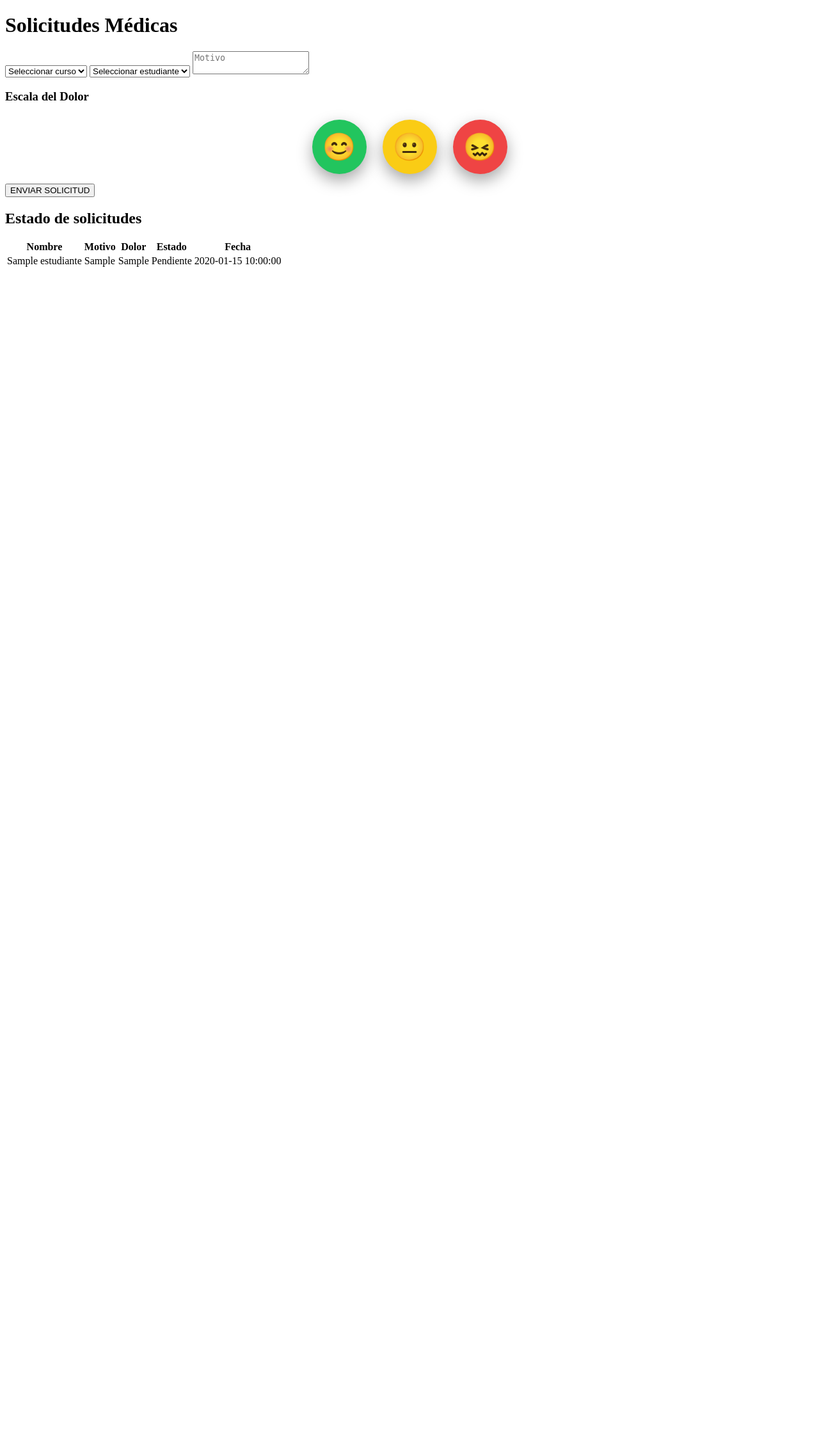
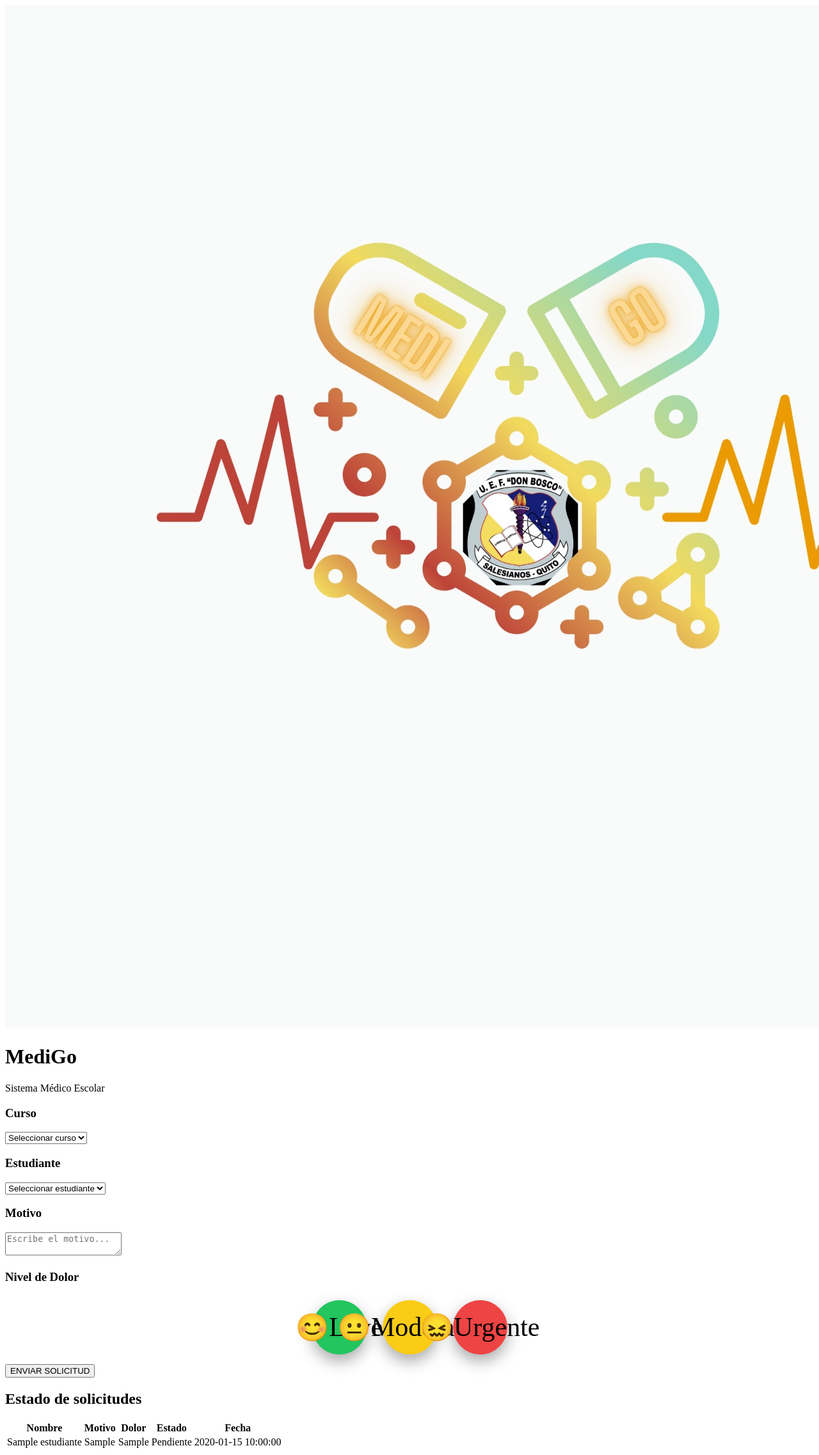
Before and after one commit to estebancabreraanimen2708com-cpu/medigo, a Flask app: page /solicitudes in a window 1280 px wide; the page is wider, and only the part inside the window is pictured. Shown: that part at 64% size. Before the commit the page ends 417 px from the top of that part, so only its background shows below. Run offline with Flask 3, Linux system fonts and the light colour scheme; tables that the repository leaves empty or names only in its code hold one stand-in row (values such as "Sample post"); data that the repository does not hold is empty.

Commit message:
Update solicitudes.html

```diff
--- a/templates/solicitudes.html
+++ b/templates/solicitudes.html
@@ -1,53 +1,167 @@
+<!-- solicitudes.html COMPLETO -->
+
 <!DOCTYPE html>
 <html lang="es">
 <head>
+
 <meta charset="UTF-8">
-<meta name="viewport" content="width=device-width, initial-scale=1.0">
+
+<meta name="viewport"
+content="width=device-width, initial-scale=1.0">
+
 <title>Solicitudes</title>
-<link rel="stylesheet" href="{{ url_for('static', filename='style.css') }}">
+
+<link rel="stylesheet"
+href="{{ url_for('static', filename='style.css') }}">
+
 </head>
 
 <body>
 
 <div class="contenedor">
 
-<h1>Solicitudes Médicas</h1>
+<img
+src="{{ url_for('static', filename='logo.jpg') }}"
+class="logo">
+
+<h1>MediGo</h1>
+
+<p class="subtitulo">
+Sistema Médico Escolar
+</p>
 
 <form method="POST">
 
-<select id="curso" required>
-<option value="">Seleccionar curso</option>
-<option>1BGU A</option>
-<option>1BGU B</option>
-<option>2BGU A</option>
-<option>2BGU B</option>
+<!-- CURSO -->
+
+<div class="card-seccion">
+
+<h3>Curso</h3>
+
+<select id="curso" class="select-bosco" required>
+
+<option value="">
+Seleccionar curso
+</option>
+
+<option>
+1BGU A
+</option>
+
+<option>
+1BGU B
+</option>
+
+<option>
+2BGU A
+</option>
+
+<option>
+2BGU B
+</option>
+
 </select>
 
-<select name="estudiante" required>
-<option value="">Seleccionar estudiante</option>
+</div>
+
+<!-- ESTUDIANTE -->
+
+<div class="card-seccion">
+
+<h3>Estudiante</h3>
+
+<select
+name="estudiante"
+required
+class="select-bosco">
+
+<option value="">
+Seleccionar estudiante
+</option>
 
 {% for e in estudiantes %}
+
 <option value="{{ e.id_estudiante }}">
 {{ e.nombre }}
 </option>
+
 {% endfor %}
 
 </select>
 
-<textarea name="motivo" placeholder="Motivo" required></textarea>
+</div>
 
-<h3>Escala del Dolor</h3>
+<!-- MOTIVO -->
+
+<div class="card-seccion">
+
+<h3>Motivo</h3>
+
+<textarea
+name="motivo"
+placeholder="Escribe el motivo..."
+required></textarea>
+
+</div>
+
+<!-- DOLOR -->
+
+<div class="card-seccion">
+
+<h3>Nivel de Dolor</h3>
 
 <div class="emociones">
 
-<input type="radio" name="dolor" value="1" id="dolor1" required>
-<label for="dolor1" class="cara verde">😊</label>
+<input
+type="radio"
+name="dolor"
+value="1"
+id="dolor1"
+required>
 
-<input type="radio" name="dolor" value="2" id="dolor2">
-<label for="dolor2" class="cara amarillo">😐</label>
+<label
+for="dolor1"
+class="cara verde">
 
-<input type="radio" name="dolor" value="3" id="dolor3">
-<label for="dolor3" class="cara rojo">😖</label>
+<div class="emoji">😊</div>
+
+<span>Leve</span>
+
+</label>
+
+<input
+type="radio"
+name="dolor"
+value="2"
+id="dolor2">
+
+<label
+for="dolor2"
+class="cara amarillo">
+
+<div class="emoji">😐</div>
+
+<span>Moderado</span>
+
+</label>
+
+<input
+type="radio"
+name="dolor"
+value="3"
+id="dolor3">
+
+<label
+for="dolor3"
+class="cara rojo">
+
+<div class="emoji">😖</div>
+
+<span>Urgente</span>
+
+</label>
+
+</div>
 
 </div>
 
@@ -62,17 +176,23 @@ ENVIAR SOLICITUD
 <div class="tabla-scroll">
 
 <table>
+
 <thead>
+
 <tr>
+
 <th>Nombre</th>
 <th>Motivo</th>
 <th>Dolor</th>
 <th>Estado</th>
 <th>Fecha</th>
+
 </tr>
+
 </thead>
 
 <tbody id="tablaSolicitudes"></tbody>
+
 </table>
 
 </div>
@@ -80,41 +200,71 @@ ENVIAR SOLICITUD
 </div>
 
 <script>
+
 let estadosAnteriores = {};
 let primeraCarga = true;
-let audio = new Audio("/static/mixkit-correct-answer-tone-2870.wav");
+
+let audio =
+new Audio(
+"/static/mixkit-correct-answer-tone-2870.wav"
+);
+
 let audioListo = false;
 
 function desbloquearAudio(){
+
     if(audioListo) return;
 
     audio.play()
+
     .then(() => {
+
         audio.pause();
+
         audio.currentTime = 0;
+
         audioListo = true;
+
     })
+
     .catch(() => {});
 }
 
-document.addEventListener("click", desbloquearAudio, { once:true });
-document.addEventListener("touchstart", desbloquearAudio, { once:true });
+document.addEventListener(
+    "click",
+    desbloquearAudio,
+    { once:true }
+);
+
+document.addEventListener(
+    "touchstart",
+    desbloquearAudio,
+    { once:true }
+);
 
 function sonido(){
+
     if(audioListo){
+
         audio.currentTime = 0;
+
         audio.play().catch(() => {});
     }
 }
 
 function notificar(mensaje){
+
     if("Notification" in window){
+
         if(Notification.permission === "default"){
+
             Notification.requestPermission();
         }
 
         if(Notification.permission === "granted"){
+
             new Notification("MediGo", {
+
                 body: mensaje
             });
         }
@@ -126,10 +276,16 @@ function notificar(mensaje){
 function cargarSolicitudes(){
 
 fetch('/api/solicitudes')
+
 .then(r => r.json())
+
 .then(data => {
 
-    let tabla = document.getElementById("tablaSolicitudes");
+    let tabla =
+    document.getElementById(
+        "tablaSolicitudes"
+    );
+
     tabla.innerHTML = "";
 
     data.forEach(s => {
@@ -137,43 +293,85 @@ fetch('/api/solicitudes')
         if(
             !primeraCarga &&
             estadosAnteriores[s.id_solicitud] &&
-            estadosAnteriores[s.id_solicitud] !== s.estado
+            estadosAnteriores[s.id_solicitud]
+            !== s.estado
         ){
-            if(s.estado.includes("yendo al medico") || s.estado === "Aprobado"){
-                notificar("✅ Solicitud aprobada");
+
+            if(
+                s.estado.includes(
+                    "yendo al medico"
+                ) ||
+                s.estado === "Aprobado"
+            ){
+
+                notificar(
+                    "✅ Solicitud aprobada"
+                );
             }
 
-            if(s.estado.includes("queda en clases") || s.estado === "Rechazado"){
-                notificar("❌ Solicitud rechazada");
+            if(
+                s.estado.includes(
+                    "queda en clases"
+                ) ||
+                s.estado === "Rechazado"
+            ){
+
+                notificar(
+                    "❌ Solicitud rechazada"
+                );
             }
 
-            if(s.estado.includes("llego al medico") || s.estado === "Atendido"){
-                notificar("🏥 Consulta finalizada");
+            if(
+                s.estado.includes(
+                    "llego al medico"
+                ) ||
+                s.estado === "Atendido"
+            ){
+
+                notificar(
+                    "🏥 Consulta finalizada"
+                );
             }
         }
 
-        estadosAnteriores[s.id_solicitud] = s.estado;
+        estadosAnteriores[s.id_solicitud]
+        = s.estado;
 
         let dolorTexto = "";
 
         if(s.dolor == 1){
             dolorTexto = "😊 Leve";
-        } else if(s.dolor == 2){
-            dolorTexto = "😐 Medio";
-        } else if(s.dolor == 3){
-            dolorTexto = "😖 Fuerte";
-        } else {
+        }
+
+        else if(s.dolor == 2){
+            dolorTexto = "😐 Moderado";
+        }
+
+        else if(s.dolor == 3){
+            dolorTexto = "😖 Urgente";
+        }
+
+        else{
             dolorTexto = s.dolor;
         }
 
         tabla.innerHTML += `
+
         <tr>
+
             <td>${s.nombre}</td>
+
             <td>${s.motivo}</td>
+
             <td>${dolorTexto}</td>
+
             <td>${s.estado}</td>
+
             <td>${s.fecha}</td>
-        </tr>`;
+
+        </tr>
+
+        `;
     });
 
     primeraCarga = false;
@@ -181,7 +379,9 @@ fetch('/api/solicitudes')
 }
 
 setInterval(cargarSolicitudes, 1000);
+
 cargarSolicitudes();
+
 </script>
 
 </body>
```
